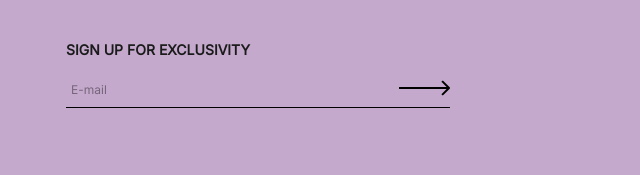
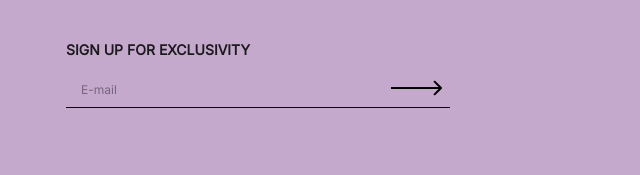
Before and after one commit to SoftEngX/store, a plain HTML site: page index.html in a window 1280 px wide. Shown: the part 5010-5185 px from the top of the page, 581-1221 px from the left. Drawn offline with nearby package versions, Linux system fonts and the light colour scheme; a web font is replaced by a local one.

Commit message:
new commit

```diff
--- a/css/style.css
+++ b/css/style.css
@@ -394,14 +394,14 @@ body {
 .footer__item-input {
     width: 100%;
     display: block;
-    padding: 10px 60px 10px 0;
+    padding: 10px 60px 10px 10px;
     border: none;
-    border-bottom: 1px solid #000;
+    border-bottom: 1px solid #000000;
     background-color: #C4A9CD;
     font-family: "Inter", sans-serif;
     font-weight: 400;
     font-size: 14px;
-    color: #1b1b1b;
+    color: #1b0303;
 }
 
 .footer__item-input::placeholder {
@@ -417,6 +417,7 @@ body {
     position: absolute;
     right: 0;
     top: 10px;
+    padding: 0 8px;
 }
 
 .footer__item-list li {
```
